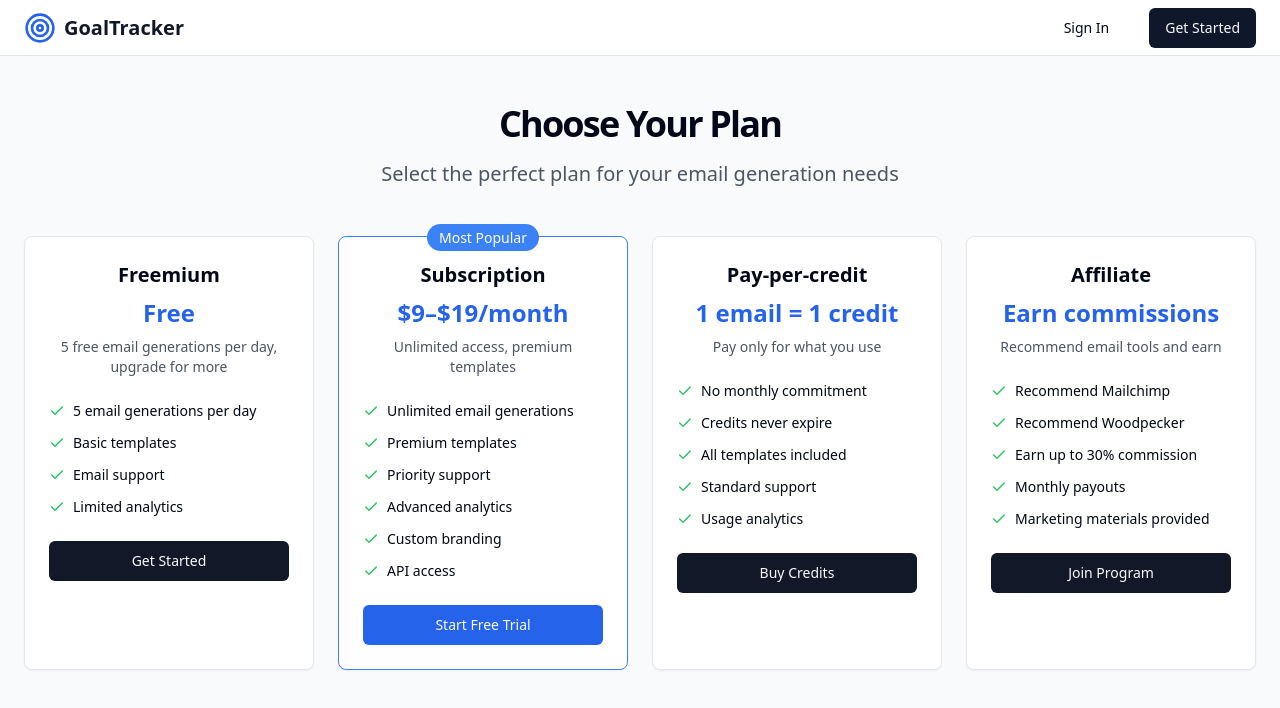
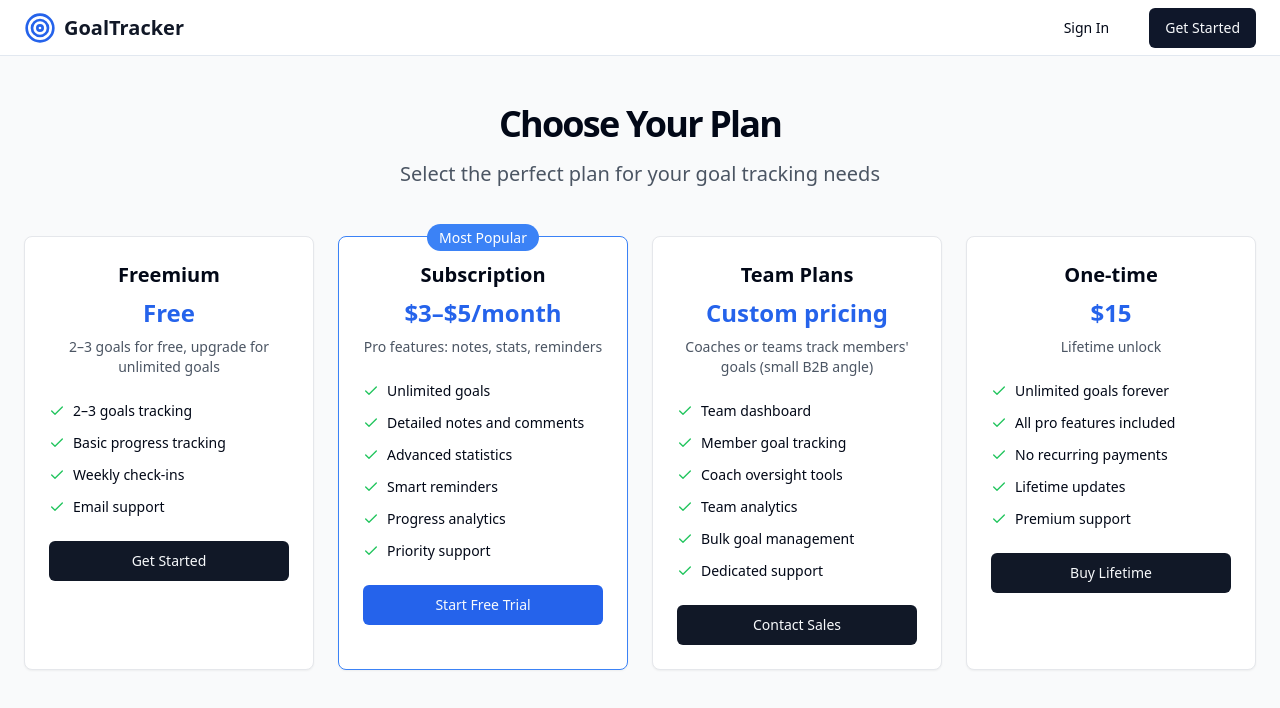
Before and after one commit to m7amd1/goal-streak-compass, a React (Vite) app: page /pricing in a window 1280 px wide. Shown: the top 708 px of the page. Built offline with nearby package versions, Linux system fonts and the light colour scheme.

Commit message:
Update pricing plan
Update pricing plan details on the pricing page.

```diff
--- a/src/pages/Pricing.tsx
+++ b/src/pages/Pricing.tsx
@@ -8,57 +8,58 @@ const Pricing = () => {
     {
       name: "Freemium",
       price: "Free",
-      description: "5 free email generations per day, upgrade for more",
+      description: "2–3 goals for free, upgrade for unlimited goals",
       features: [
-        "5 email generations per day",
-        "Basic templates",
-        "Email support",
-        "Limited analytics"
+        "2–3 goals tracking",
+        "Basic progress tracking",
+        "Weekly check-ins",
+        "Email support"
       ],
       buttonText: "Get Started",
       popular: false
     },
     {
       name: "Subscription",
-      price: "$9–$19/month",
-      description: "Unlimited access, premium templates",
+      price: "$3–$5/month",
+      description: "Pro features: notes, stats, reminders",
       features: [
-        "Unlimited email generations",
-        "Premium templates",
-        "Priority support",
-        "Advanced analytics",
-        "Custom branding",
-        "API access"
+        "Unlimited goals",
+        "Detailed notes and comments",
+        "Advanced statistics",
+        "Smart reminders",
+        "Progress analytics",
+        "Priority support"
       ],
       buttonText: "Start Free Trial",
       popular: true
     },
     {
-      name: "Pay-per-credit",
-      price: "1 email = 1 credit",
-      description: "Pay only for what you use",
+      name: "Team Plans",
+      price: "Custom pricing",
+      description: "Coaches or teams track members' goals (small B2B angle)",
       features: [
-        "No monthly commitment",
-        "Credits never expire",
-        "All templates included",
-        "Standard support",
-        "Usage analytics"
+        "Team dashboard",
+        "Member goal tracking",
+        "Coach oversight tools",
+        "Team analytics",
+        "Bulk goal management",
+        "Dedicated support"
       ],
-      buttonText: "Buy Credits",
+      buttonText: "Contact Sales",
       popular: false
     },
     {
-      name: "Affiliate",
-      price: "Earn commissions",
-      description: "Recommend email tools and earn",
+      name: "One-time",
+      price: "$15",
+      description: "Lifetime unlock",
       features: [
-        "Recommend Mailchimp",
-        "Recommend Woodpecker",
-        "Earn up to 30% commission",
-        "Monthly payouts",
-        "Marketing materials provided"
+        "Unlimited goals forever",
+        "All pro features included",
+        "No recurring payments",
+        "Lifetime updates",
+        "Premium support"
       ],
-      buttonText: "Join Program",
+      buttonText: "Buy Lifetime",
       popular: false
     }
   ];
@@ -89,7 +90,7 @@ const Pricing = () => {
               Choose Your Plan
             </h1>
             <p className="text-xl text-gray-600 max-w-2xl mx-auto">
-              Select the perfect plan for your email generation needs
+              Select the perfect plan for your goal tracking needs
             </p>
           </div>
 
```
